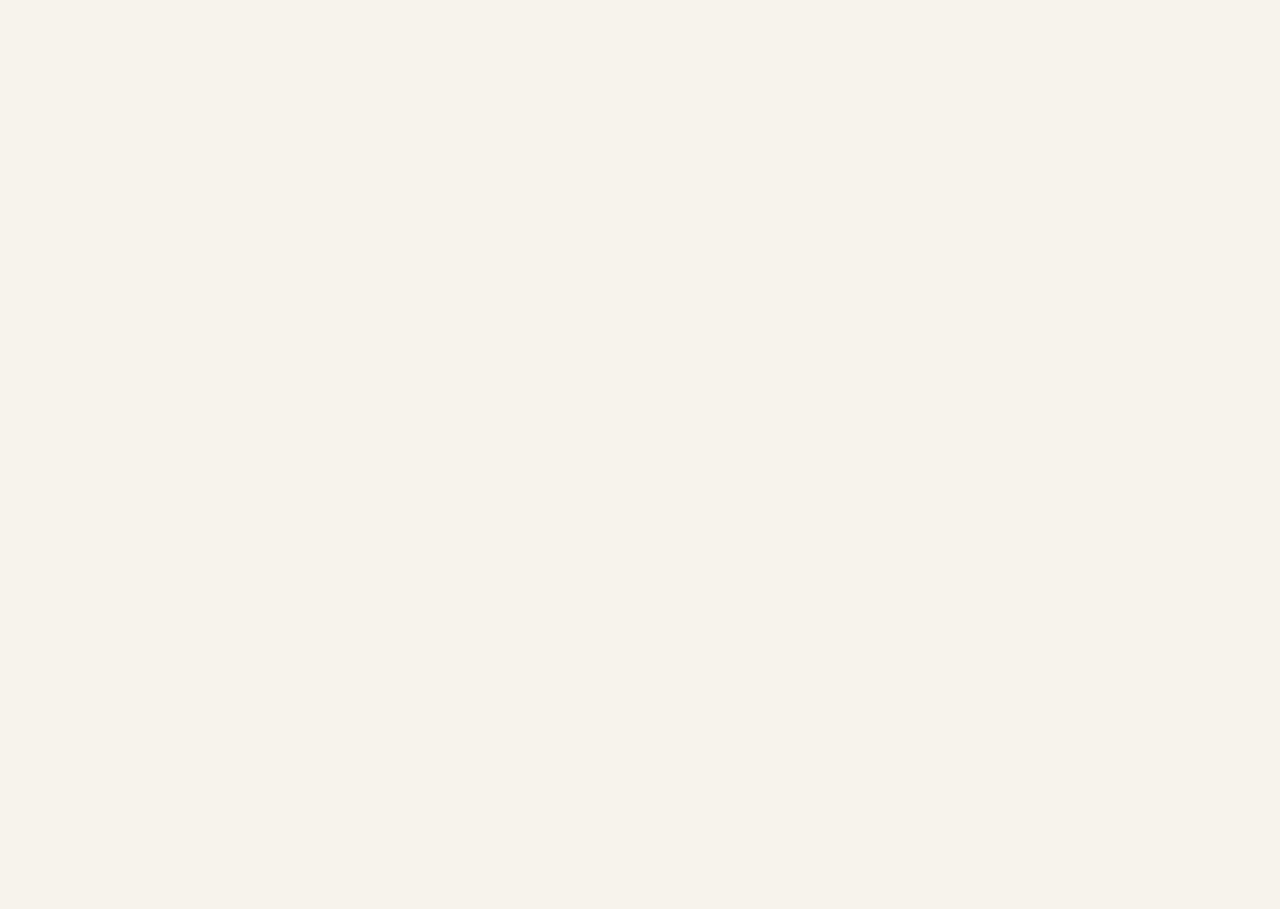
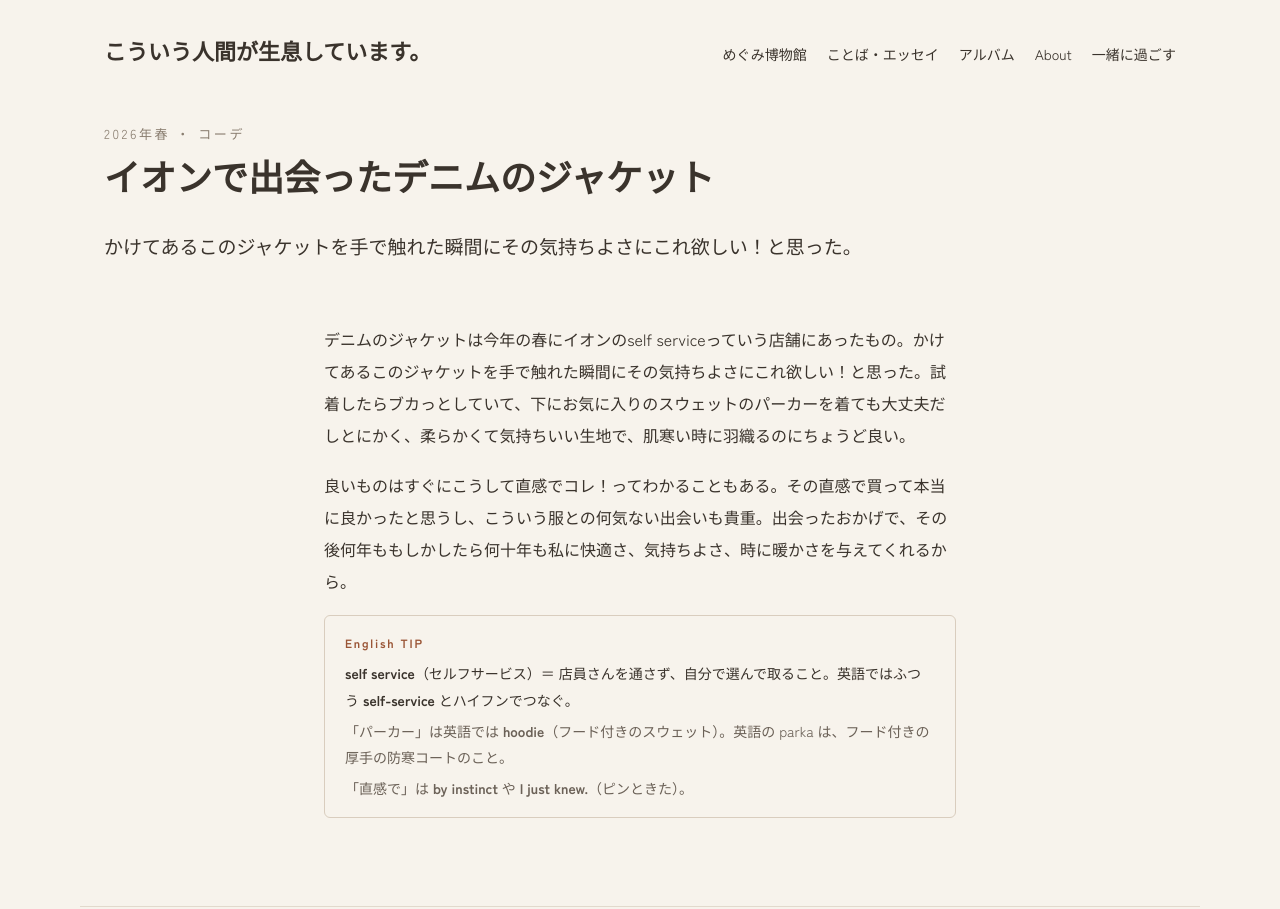
Before and after one commit to mmchch/kurashi-museum, an Astro site: page /stories/denim-jacket/ in a window 1280 px wide. Before the commit this address had no page. Shown: the top 909 px of the page. Before the commit the page ends 800 px from the top, so only its background shows below. Built offline with nearby package versions, Linux system fonts and the light colour scheme; Astro itself is replaced by a stand-in of ours; a web font is replaced by a local one.

Commit message:
博物館：コスモス公園にデニムのジャケットを追加
Co-Authored-By: Claude Opus 5.5 <noreply@anthropic.com>
Claude-Session: https://claude.ai/code/session_01CeE36XxWw5VFSAmqpFQzVb

```diff
--- /dev/null
+++ b/src/content/cards/denim-jacket.md
@@ -0,0 +1,20 @@
+---
+title: イオンで出会ったデニムのジャケット
+kind: 品物
+date: "2026年春"
+tags: [コーデ]
+hitokoto:
+  - かけてあるこのジャケットを手で触れた瞬間にその気持ちよさにこれ欲しい！と思った。
+page: true
+---
+
+デニムのジャケットは今年の春にイオンのself serviceっていう店舗にあったもの。かけてあるこのジャケットを手で触れた瞬間にその気持ちよさにこれ欲しい！と思った。試着したらブカっとしていて、下にお気に入りのスウェットのパーカーを着ても大丈夫だしとにかく、柔らかくて気持ちいい生地で、肌寒い時に羽織るのにちょうど良い。
+
+良いものはすぐにこうして直感でコレ！ってわかることもある。その直感で買って本当に良かったと思うし、こういう服との何気ない出会いも貴重。出会ったおかげで、その後何年ももしかしたら何十年も私に快適さ、気持ちよさ、時に暖かさを与えてくれるから。
+
+<aside class="tip" aria-label="English TIP">
+  <p class="tip-head">English TIP</p>
+  <p><b>self service</b>（セルフサービス）＝ 店員さんを通さず、自分で選んで取ること。英語ではふつう <b>self-service</b> とハイフンでつなぐ。</p>
+  <p class="tip-sub">「パーカー」は英語では <b>hoodie</b>（フード付きのスウェット）。英語の parka は、フード付きの厚手の防寒コートのこと。</p>
+  <p class="tip-sub">「直感で」は <b>by instinct</b> や <b>I just knew.</b>（ピンときた）。</p>
+</aside>
--- a/src/content/scenes/cosmos-park-1121.md
+++ b/src/content/scenes/cosmos-park-1121.md
@@ -10,6 +10,7 @@ extraPhotos:
   - { src: /images/cosmos-yoga-3.jpg, alt: コスモス畑の前で、足を大きく開いて体をひねるポーズ }
 spots:
   - { card: magenta-scarf, x: 25, y: 57, popX: 3, popY: 60 }
+  - { card: denim-jacket, x: 34, y: 52, popX: 3, popY: 60 }
   - { card: orange-bag, x: 47, y: 56, popX: 3, popY: 60 }
   - { card: merrell-shoes, x: 83, y: 83, popX: 3, popY: 60 }
 ---
```
